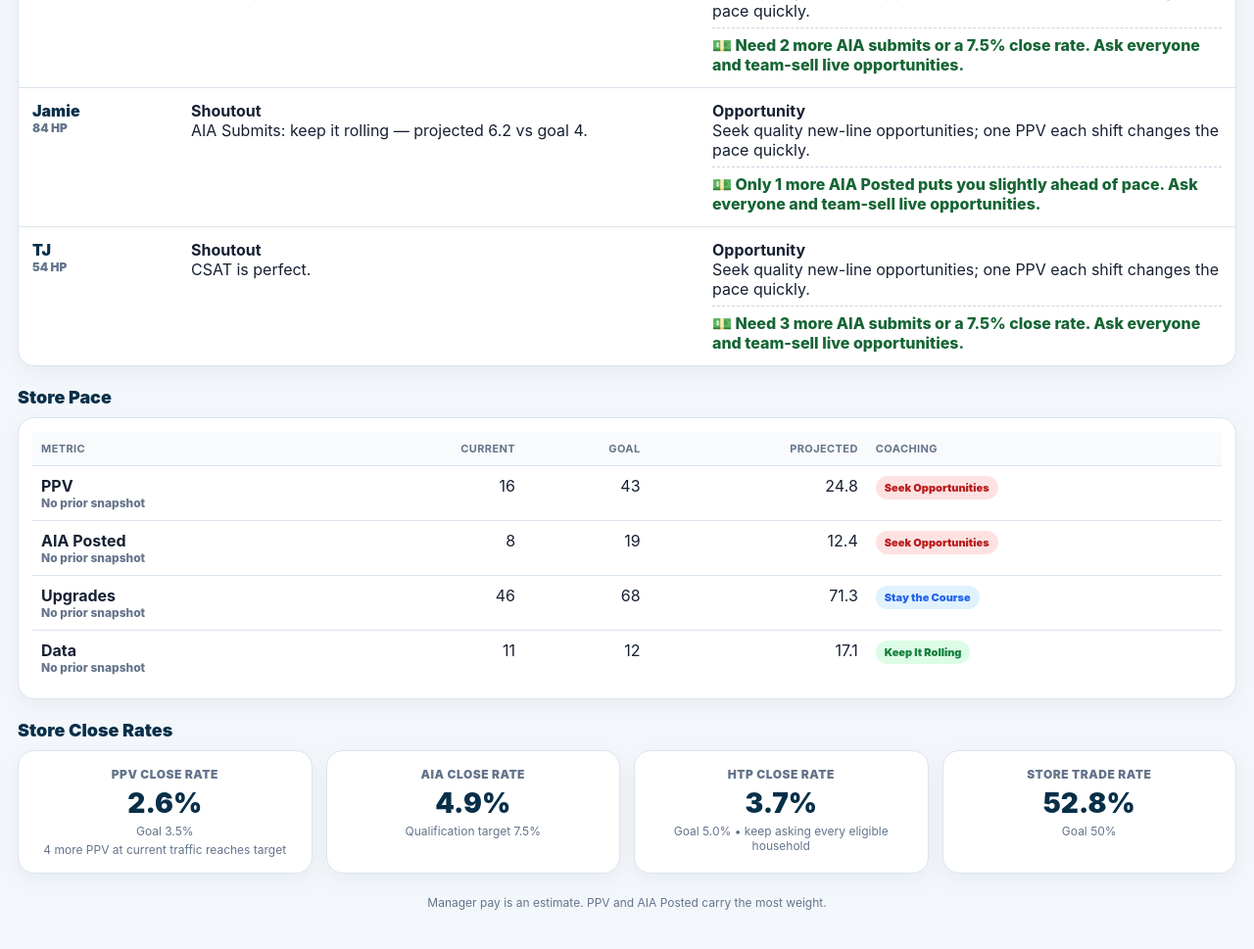
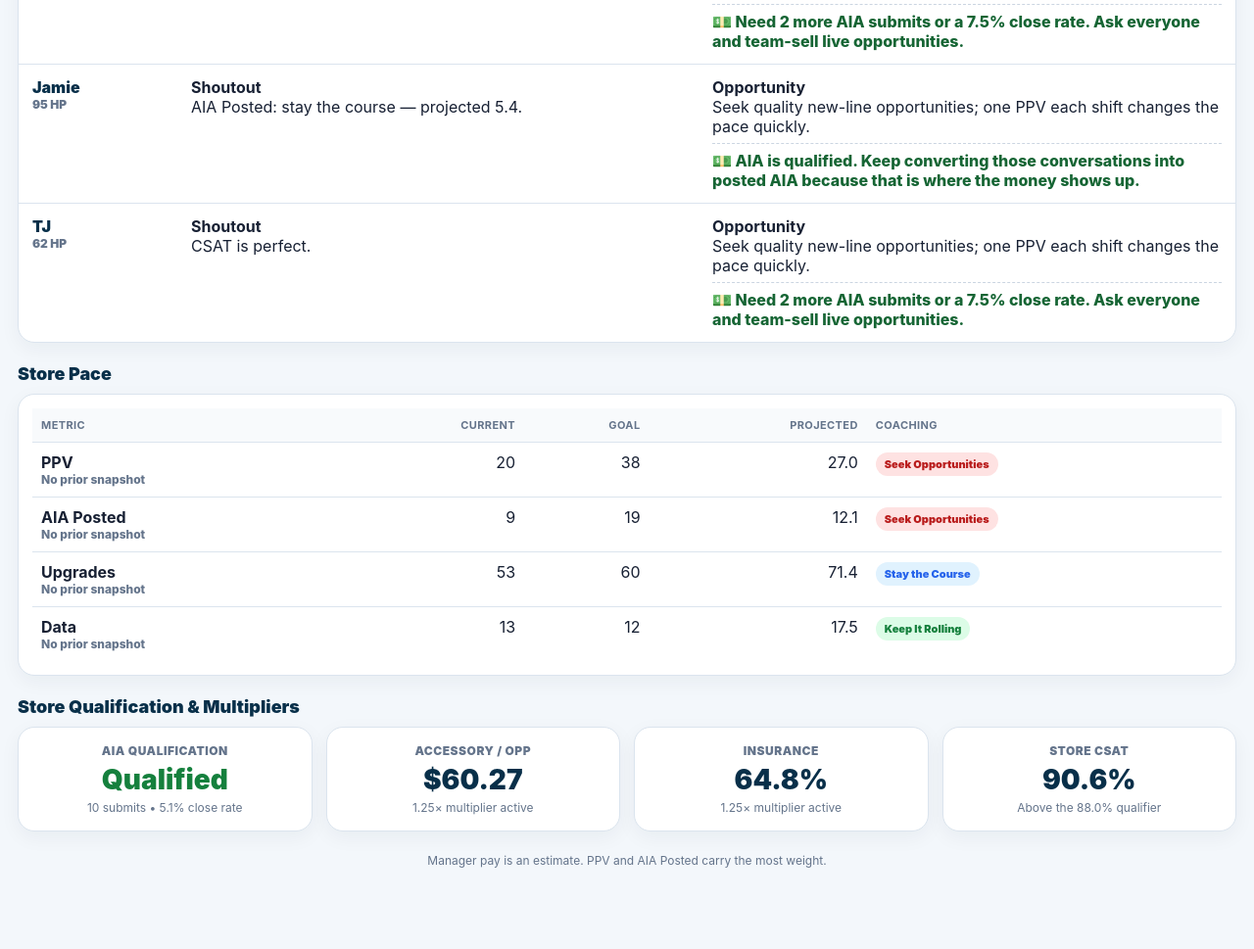
Before and after one commit to GlobalHub9393/Projectionproject, a plain HTML site: page index.html in a window 1280 px wide. Shown: the part 1302-2271 px from the top of the page at 98% size. After the commit the page ends 2228 px from the top, so only its background shows below. Drawn offline with Linux system fonts and the light colour scheme.

Commit message:
Add files via upload

```diff
--- a/index.html
+++ b/index.html
@@ -171,16 +171,16 @@ details{background:#fff;border:1px solid var(--line);border-radius:13px;margin:1
 <div class="money-drop-layer" id="moneyRain"></div>
 <script>
 const DEFAULT_STATE = {
- meta:{month:'July 2026',daysInMonth:31,daysElapsed:20,storeName:'Cinnaminson',updatedThrough:'EOD July 20'},
+ meta:{month:'July 2026',daysInMonth:31,daysElapsed:23,storeName:'Cinnaminson',updatedThrough:'EOD July 23'},
  comp:{startingBase:17.5,ppvMultiplier:1,aiaPostedMultiplier:1.6,upgradeAdd:.15,dataAdd:.30,aiaSubmitSpiff:10,pre2postSpiff:10,csatQual:.88,aiaSubmitQual:4,htpQual:2,insuranceMin:.50,accMin:50,insuranceBonus:.60,accBonus:60,aiaCloseQual:.075},
  storeGoals:{traffic:779,ppv:38,aiaPosted:19,upgrades:60,data:12,managerAtRisk:612,manager60s:306},
  repGoals:{ppv:10,aiaPosted:5,aiaSubmits:4,upgrades:15,data:3,htp:2,pre2post:2,tradeRate:.50,insurance:.60,accPerOpp:60,csat:.88,aiaClose:.065,htpRate:.05,nextUp:.60},
- store:{traffic:567,ppv:16,ppvClose:.0265,aiaPosted:8,aiaSubmits:8,aiaClose:.049,htp:2,htpEligible:55,htpClose:.0367,upgrades:46,data:11,cru:1,accessoryRevenue:3657,accPerOpp:59.95,insurance:.6522,nextUp:.2364,csat:1,pre2post:1,pa4:0,oppCount:0,tradeRate:.528},
+ store:{traffic:0,ppv:20,ppvClose:0,aiaPosted:9,aiaSubmits:10,aiaClose:.051,htp:4,htpEligible:0,htpClose:0,upgrades:53,data:13,cru:1,accessoryRevenue:4279,accPerOpp:60.27,insurance:.6481,nextUp:.2581,csat:.9063,pre2post:1,pa4:0,oppCount:0,tradeRate:0},
  reps:[
-  {name:'Noelle',color:'#6a4c93',ppv:5,aiaPosted:1,aiaSubmits:1,aiaClose:.024,htp:1,htpEligible:0,upgrades:11,data:0,cru:0,accessoryRevenue:1085,accPerOpp:67.80,insurance:1,nextUp:.2667,csat:1,pre2post:0,pa4:0,oppCount:0,tradeRate:0,ple:true},
-  {name:'Derick',color:'#0f8b8d',ppv:3,aiaPosted:2,aiaSubmits:2,aiaClose:.063,htp:0,htpEligible:0,upgrades:9,data:2,cru:1,accessoryRevenue:387,accPerOpp:32.21,insurance:.2222,nextUp:.30,csat:1,pre2post:0,pa4:0,oppCount:0,tradeRate:0,ple:true},
-  {name:'Jamie',color:'#d97706',ppv:4,aiaPosted:3,aiaSubmits:4,aiaClose:.095,htp:1,htpEligible:0,upgrades:16,data:8,cru:0,accessoryRevenue:1578,accPerOpp:82.63,insurance:.7363,nextUp:.2941,csat:1,pre2post:1,pa4:0,oppCount:0,tradeRate:0,ple:true},
-  {name:'TJ',color:'#1473e6',ppv:4,aiaPosted:2,aiaSubmits:1,aiaClose:.025,htp:0,htpEligible:0,upgrades:7,data:1,cru:0,accessoryRevenue:431,accPerOpp:39.18,insurance:.5556,nextUp:0,csat:1,pre2post:0,pa4:0,oppCount:0,tradeRate:0,ple:true}
+  {name:'Noelle',color:'#6a4c93',ppv:5,aiaPosted:1,aiaSubmits:1,aiaClose:.021,htp:1,htpEligible:0,upgrades:12,data:0,cru:0,accessoryRevenue:1104,accPerOpp:64.94,insurance:1,nextUp:.3125,csat:1,pre2post:0,pa4:0,oppCount:0,tradeRate:0,ple:true},
+  {name:'Derick',color:'#0f8b8d',ppv:3,aiaPosted:2,aiaSubmits:2,aiaClose:.044,htp:1,htpEligible:0,upgrades:12,data:2,cru:1,accessoryRevenue:479,accPerOpp:34.21,insurance:.30,nextUp:.3333,csat:.70,pre2post:0,pa4:0,oppCount:0,tradeRate:0,ple:true},
+  {name:'Jamie',color:'#d97706',ppv:7,aiaPosted:4,aiaSubmits:5,aiaClose:.102,htp:1,htpEligible:0,upgrades:18,data:10,cru:0,accessoryRevenue:2010,accPerOpp:83.75,insurance:.75,nextUp:.2857,csat:1,pre2post:1,pa4:0,oppCount:0,tradeRate:0,ple:true},
+  {name:'TJ',color:'#1473e6',ppv:5,aiaPosted:2,aiaSubmits:2,aiaClose:.044,htp:1,htpEligible:0,upgrades:8,data:1,cru:0,accessoryRevenue:501,accPerOpp:38.53,insurance:.4545,nextUp:0,csat:1,pre2post:0,pa4:0,oppCount:0,tradeRate:0,ple:true}
  ],
  previous:null
 };
@@ -240,10 +240,10 @@ function urgencyBanner(){const left=daysLeft(),done=monthComplete()*100;return `
 
 const escapeHtml=s=>String(s).replace(/[&<>"']/g,c=>({'&':'&amp;','<':'&lt;','>':'&gt;','"':'&quot;',"'":'&#039;'}[c]));
 
-function trafficFactor(){return Math.max(1,projected(state.store.traffic)/Math.max(1,state.storeGoals.traffic))}
+function trafficFactor(){return 1}
 function adjustedStoreGoal(key){const base=n(state.storeGoals[key]);return ['ppv','upgrades'].includes(key)?Math.ceil(base*trafficFactor()):base}
 function adjustedRepGoal(key){const base=n(state.repGoals[key]);return ['ppv','upgrades'].includes(key)?Math.ceil(base*trafficFactor()):base}
-function trafficNote(){const delta=trafficFactor()-1;return delta>0?`Traffic is pacing ${(delta*100).toFixed(1)}% above plan, so PPV and upgrade goals increased by the same percentage.`:'Traffic is not above plan, so PPV and upgrade goals remain at baseline.'}
+function trafficNote(){return 'Monthly goals are locked for the closing stretch.'}
 
 function coachStatus(projectedValue,goal,isRate=false){
  const ratio=n(projectedValue)/Math.max(.00001,n(goal));
@@ -500,34 +500,34 @@ function renderStore(){
   <div class="card kpi"><div class="label">Store Health</div><div class="value">${h} HP</div><div style="margin-top:10px">${hpBar(h,'store')}</div></div>
   ${managerVault(`<div class="kpi"><div class="label">Est. Manager Pay</div><div class="value money-animate" data-money="${managerEstimate()}">$0</div><div class="sub">Planning estimate</div></div>`)}
   <div class="card kpi deadline-card urgent-pulse"><div class="label">Days Remaining</div><div class="value">${daysLeft()}</div><div class="sub">Closing window</div></div>
-  <div class="card kpi"><div class="label">Adjusted PPV Goal</div><div class="value">${adjustedStoreGoal('ppv')}</div><div class="sub">${paceText(s.ppv,adjustedStoreGoal('ppv'),'PPV')}</div></div>
-  <div class="card kpi"><div class="label">Adjusted Upgrade Goal</div><div class="value">${adjustedStoreGoal('upgrades')}</div><div class="sub">${paceText(s.upgrades,adjustedStoreGoal('upgrades'),'Upgrades')}</div></div>
+  <div class="card kpi"><div class="label">Monthly PPV Goal</div><div class="value">${adjustedStoreGoal('ppv')}</div><div class="sub">${paceText(s.ppv,adjustedStoreGoal('ppv'),'PPV')}</div></div>
+  <div class="card kpi"><div class="label">Monthly Upgrade Goal</div><div class="value">${adjustedStoreGoal('upgrades')}</div><div class="sub">${paceText(s.upgrades,adjustedStoreGoal('upgrades'),'Upgrades')}</div></div>
  </div>
- <div class="closing-window urgent-pulse" style="margin-top:14px"><div class="clock">⏰</div><div><h3>The runway is getting shorter</h3><p>There are ${daysLeft()} selling days left on the calendar. The goal now is not “eventually” — it is creating enough activity every day to avoid needing a miracle in the final week.</p><div class="runway-grid"><div class="runway-item"><strong>${perRemainingDay(s.ppv,adjustedStoreGoal('ppv')).toFixed(1)}</strong><span>PPV per day</span></div><div class="runway-item"><strong>${perRemainingDay(s.aiaPosted,state.storeGoals.aiaPosted).toFixed(1)}</strong><span>AIA Posted/day</span></div><div class="runway-item"><strong>${perRemainingDay(s.upgrades,adjustedStoreGoal('upgrades')).toFixed(1)}</strong><span>Upgrades/day</span></div><div class="runway-item"><strong>${perRemainingDay(s.data,state.storeGoals.data).toFixed(2)}</strong><span>Data/day</span></div></div></div></div>
+ <div class="closing-window urgent-pulse" style="margin-top:14px"><div class="clock">⏰</div><div><h3>Eight days. No wasted shifts.</h3><p>There are ${daysLeft()} calendar days left. Every missed ask now increases what the team must produce tomorrow. Win the day before the final week turns into recovery mode.</p><div class="runway-grid"><div class="runway-item"><strong>${perRemainingDay(s.ppv,adjustedStoreGoal('ppv')).toFixed(1)}</strong><span>PPV per day</span></div><div class="runway-item"><strong>${perRemainingDay(s.aiaPosted,state.storeGoals.aiaPosted).toFixed(1)}</strong><span>AIA Posted/day</span></div><div class="runway-item"><strong>${perRemainingDay(s.upgrades,adjustedStoreGoal('upgrades')).toFixed(1)}</strong><span>Upgrades/day</span></div><div class="runway-item"><strong>${perRemainingDay(s.data,state.storeGoals.data).toFixed(2)}</strong><span>Data/day</span></div></div></div></div>
  <div class="section-title">Closing-Window Morning Huddle</div>
  <div class="huddle-grid">
-  <div class="callout win"><strong>Store Win</strong><p>${state.store.tradeRate>=.50?`Store trade rate is ${pct(state.store.tradeRate)} — above the 50% goal.`:(mh.storeWins[0]||'Create a store win today.')}</p></div>
-  <div class="callout focus"><strong>Revenue Priority</strong><p>PPV close rate is ${pct(state.store.ppvClose)} against a ${pct(.035)} target. ${rateRecovery(state.store.ppv,state.store.traffic,.035)} additional PPV at current traffic would reach the target.</p></div>
-  <div class="callout focus"><strong>Service Priority</strong><p>HTP close rate is ${pct(state.store.htpClose)} against a ${pct(.05)} target. ${rateRecovery(state.store.htp,state.store.htpEligible,.05)} additional HTP would reach the target at the current eligible-opportunity count.</p></div>
-  <div class="callout note"><strong>Today’s Team Challenge</strong><p>Do not leave today’s pace for tomorrow. ${remainingToGoal(s.ppv,adjustedStoreGoal('ppv'))>0?`The store needs ${perRemainingDay(s.ppv,adjustedStoreGoal('ppv')).toFixed(1)} PPV per remaining day.`:''} ${state.store.htpClose<.05?'Ask every eligible household about HTP and team-sell the conversation.':''}</p></div>
+  <div class="callout win"><strong>Store Win</strong><p>Data is already above goal, AIA is qualified through 10 submits, and both the accessory and insurance multipliers are active.</p></div>
+  <div class="callout focus"><strong>Revenue Priority</strong><p>PPV needs ${remainingToGoal(s.ppv,adjustedStoreGoal('ppv'))} more this month — ${perRemainingDay(s.ppv,adjustedStoreGoal('ppv')).toFixed(1)} per remaining day. Treat every account review like it matters, because it does.</p></div>
+  <div class="callout focus"><strong>AIA Priority</strong><p>Qualification is handled. Now convert activity into posted money: ${remainingToGoal(s.aiaPosted,state.storeGoals.aiaPosted)} more AIA Posted, or ${perRemainingDay(s.aiaPosted,state.storeGoals.aiaPosted).toFixed(2)} per day.</p></div>
+  <div class="callout note"><strong>Today’s Team Challenge</strong><p>Target ${Math.ceil(perRemainingDay(s.ppv,adjustedStoreGoal('ppv')))} PPV and ${Math.ceil(perRemainingDay(s.aiaPosted,state.storeGoals.aiaPosted))} AIA Posted today. Ask everyone, team-sell live opportunities, and do not push today’s gap into tomorrow.</p></div>
  </div>
  <div class="section-title">Everyone’s Shoutout & Opportunity</div>
  <div class="card"><div class="card-body" style="padding:0">${state.reps.map((r,i)=>`<div class="rep-huddle"><div class="name">${escapeHtml(r.name)}<div class="mini">${repHealth(r)} HP</div></div><div><strong>Shoutout</strong><div>${storeShoutout(r)}</div></div><div><strong>Opportunity</strong><div>${storeOpportunity(r)}</div><div class="paid-line">💵 ${primaryPaidMove(r)}</div></div></div>`).join('')}</div></div>
  <div class="section-title">Store Pace</div><div class="card"><div class="card-body"><table><thead><tr><th>Metric</th><th class="num">Current</th><th class="num">Goal</th><th class="num">Projected</th><th>Coaching</th></tr></thead><tbody>${rows}</tbody></table></div></div>
 
- <div class="section-title">Store Close Rates</div>
+ <div class="section-title">Store Qualification & Multipliers</div>
  <div class="grid four">
-   <div class="card kpi"><div class="label">PPV Close Rate</div><div class="value">${pct(state.store.ppvClose)}</div><div class="sub">Goal ${pct(.035)}</div><div class="metric-gap">${rateRecovery(state.store.ppv,state.store.traffic,.035)} more PPV at current traffic reaches target</div></div>
-   <div class="card kpi"><div class="label">AIA Close Rate</div><div class="value">${pct(state.store.aiaClose)}</div><div class="sub">Qualification target ${pct(state.comp.aiaCloseQual)}</div></div>
-   <div class="card kpi"><div class="label">HTP Close Rate</div><div class="value">${pct(state.store.htpClose)}</div><div class="sub">Goal ${pct(.05)} • keep asking every eligible household</div></div>
-   <div class="card kpi"><div class="label">Store Trade Rate</div><div class="value">${pct(state.store.tradeRate)}</div><div class="sub">Goal 50%</div></div>
+   <div class="card kpi"><div class="label">AIA Qualification</div><div class="value" style="color:var(--green)">Qualified</div><div class="sub">${state.store.aiaSubmits} submits • ${pct(state.store.aiaClose)} close rate</div></div>
+   <div class="card kpi"><div class="label">Accessory / Opp</div><div class="value">${money2(state.store.accPerOpp)}</div><div class="sub">1.25× multiplier active</div></div>
+   <div class="card kpi"><div class="label">Insurance</div><div class="value">${pct(state.store.insurance)}</div><div class="sub">1.25× multiplier active</div></div>
+   <div class="card kpi"><div class="label">Store CSAT</div><div class="value">${pct(state.store.csat)}</div><div class="sub">Above the ${pct(state.comp.csatQual)} qualifier</div></div>
  </div>
  <div class="footer-note">Manager pay is an estimate. PPV and AIA Posted carry the most weight.</div></section>`
 }
 function renderRep(rep,i){
  const comp=repComp(rep),q=repQualification(rep),h=repHealth(rep),c=coaching(rep),b=badges(rep),left=moneyLeft(rep),ppvGoal=adjustedRepGoal('ppv'),upgGoal=adjustedRepGoal('upgrades');
  return `<section class="page" id="page-rep${i}">
- <div class="rep-banner" data-qualified="${q.qualified}" style="background:${rep.color}"><div><h1>${escapeHtml(rep.name)} — Rep Performance</h1><p>${escapeHtml(state.meta.month)} • ${daysLeft()} days remain • goals adjust upward with store traffic.</p><span class="deadline-tag">⏳ CLOSING WINDOW</span></div><div class="hp-wrap">${hpBar(h,'rep'+i)}</div></div><div class="rep-deadline"><div><strong>${daysLeft()} days left to finish the month</strong><div>Small misses now become large daily requirements later.</div></div><div>${q.aiaEither?'✅ AIA qualified — turn activity into posted pay':'🚨 AIA not qualified — submits or close rate comes first'}</div></div>
+ <div class="rep-banner" data-qualified="${q.qualified}" style="background:${rep.color}"><div><h1>${escapeHtml(rep.name)} — Rep Performance</h1><p>${escapeHtml(state.meta.month)} • ${daysLeft()} days remain • every remaining day carries more weight.</p><span class="deadline-tag">⏳ CLOSING WINDOW</span></div><div class="hp-wrap">${hpBar(h,'rep'+i)}</div></div><div class="rep-deadline"><div><strong>${daysLeft()} days left to finish the month</strong><div>Small misses now become large daily requirements later.</div></div><div>${q.aiaEither?'✅ AIA qualified — turn activity into posted pay':'🚨 AIA not qualified — submits or close rate comes first'}</div></div>
  <div class="grid kpis">
   ${repVault(i,`<div class="grid two"><div class="kpi"><div class="label">Projected Pay</div><div class="value money-animate" data-money="${comp.total}">$0</div><div class="sub">Gross estimate if qualified</div></div><div class="kpi"><div class="label">Money Left on Table</div><div class="value money-animate" data-money="${left}">$0</div><div class="sub">${left>0?'Potential multiplier upside':'Both multipliers reflected'}</div></div></div><details style="margin-top:12px"><summary>See pay breakdown</summary><div class="detail-body"><div class="grid four"><div class="card kpi"><div class="label">Adjusted Base</div><div class="value">${money2(comp.adjusted)}</div></div><div class="card kpi"><div class="label">Final Base</div><div class="value">${money2(comp.finalBase)}</div></div><div class="card kpi"><div class="label">PPV Pay</div><div class="value">${money(comp.ppvPay)}</div></div><div class="card kpi"><div class="label">AIA Posted Pay</div><div class="value">${money(comp.aiaPay)}</div></div></div><p class="mini"><strong>Multipliers:</strong> Accessories ${comp.accMult.toFixed(2)}× • Insurance ${comp.insMult.toFixed(2)}×</p><p class="mini"><strong>Instant spiffs:</strong> ${money2(comp.spiffs)} projected from AIA submits and Pre→Post.</p><p class="mini">AIA must qualify through ${state.comp.aiaSubmitQual} submits or ${pct(state.comp.aiaCloseQual)} close rate. This is a planning estimate, not official payroll.</p></div></details>`)}
   <div class="card kpi"><div class="label">Qualification</div><div class="value" style="font-size:18px;color:${q.qualified?'var(--green)':'var(--red)'}">${q.qualified?'Qualified':'At Risk'}</div><div class="sub">${q.qualified?'All current requirements met':'Needs '+q.reasons.join(' • ')}</div></div>
```
